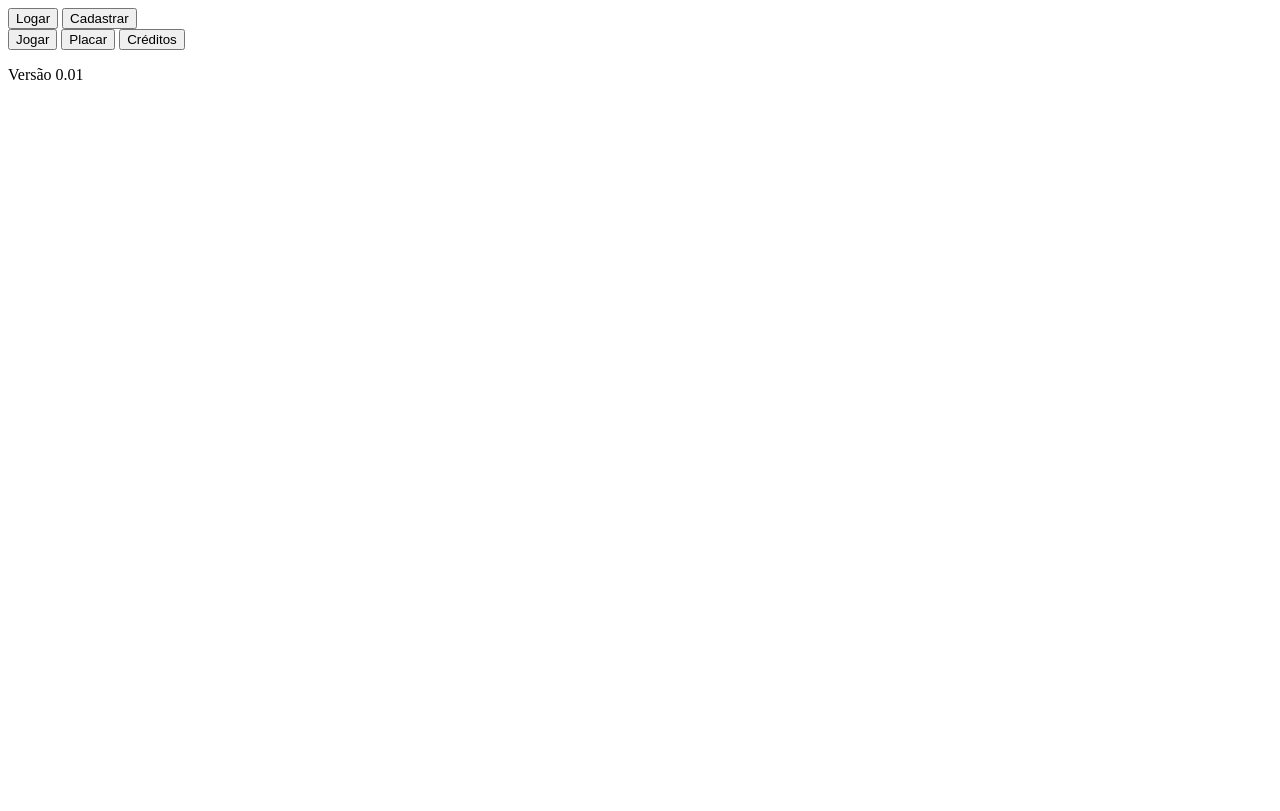
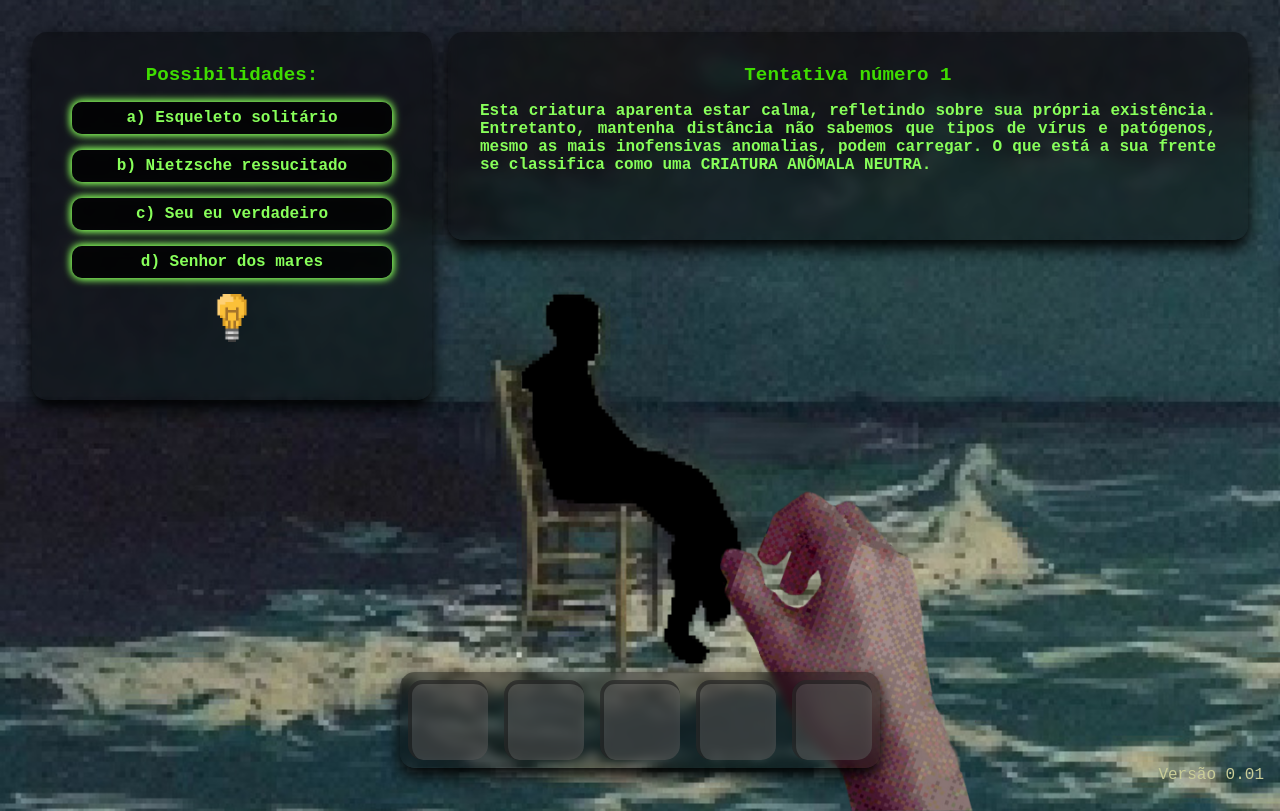
Before and after one commit to FranciscoSilv4a/Dont-Look-at-Me, a PHP site: page /lvl1.php in a window 1280 px wide. Before the commit the page ends 80 px from the top, so only its background shows below. Run offline with PHP 8.4, Linux system fonts and the light colour scheme.

Commit message:
primeira fase

```diff
--- /dev/null
+++ b/js/events.js
@@ -0,0 +1,19 @@
+// animações da mão
+function pointerHand() {
+    let hand = document.querySelector('.hand');
+    hand.style.backgroundImage = "url('issets/handPointer.png')";
+}
+function normalHand() {
+    let hand = document.querySelector('.hand');
+    hand.style.backgroundImage = "url('issets/handIcon.png')";
+}
+
+// abrir e fechar a aba de dicas
+function openDicas() {
+    let dicaContainer = document.querySelector(".dicaContainer");
+    dicaContainer.style.display = "flex";
+}
+function closeDicas() {
+    let dicaContainer = document.querySelector(".dicaContainer");
+    dicaContainer.style.display = "none";
+}
--- a/lvl1.php
+++ b/lvl1.php
@@ -9,19 +9,51 @@
     <meta name="viewport" content="width=device-width, initial-scale=1.0">
     <title>Nível 1</title>
     <link rel="stylesheet" href="style/lvl1.css">
-    <script defer src="js/index.js"></script>
+    <script defer src="js/lvl1.js.js"></script>
+    <script defer src="js/events.js"></script>
 </head>
 <body>
     <div class="mainContainer">
-        <div class="title"></div>
-        <div class="contUser">
-            <button class="btn" id="btnLogin">Logar</button>
-            <button class="btn" id="btnCadastro">Cadastrar</button>
-        </div>
-        <button class="btn" id="btnJogar">Jogar</button>
-        <button class="btn" id="btnPlacar">Placar</button>
-        <button class="btn" id="btnCreditos">Créditos</button>
+        <div class="title">Tentativa número 1</div>
+        <p class="txt">
+            Esta criatura aparenta estar calma, refletindo sobre sua própria existência. Entretanto, mantenha distância
+            não sabemos que tipos de vírus e patógenos, mesmo as mais inofensivas anomalias, podem carregar.
+             O que está a sua frente
+            se classifica como uma CRIATURA ANÔMALA NEUTRA.
+        </p>
     </div>
+    <div class="btnContainer">
+        <p class="title">
+            Possibilidades:
+        </p>
+        <button class="btn" id="btnA" onmouseover="pointerHand()" onmouseout="normalHand()">a) Esqueleto solitário</button>
+        <button class="btn" id="btnB" onmouseover="pointerHand()" onmouseout="normalHand()">b) Nietzsche ressucitado</button>
+        <button class="btn" id="btnC" onmouseover="pointerHand()" onmouseout="normalHand()">c) Seu eu verdadeiro</button>
+        <button class="btn" id="btnC" onmouseover="pointerHand()" onmouseout="normalHand()">d) Senhor dos mares</button>
+        <div class="dica" onmouseover="pointerHand()" onmouseout="normalHand()" onclick="openDicas()"></div>
+    </div>
+    <div class="dicaContainer">
+        <div class="close" onmouseover="pointerHand()" onmouseout="normalHand()" onclick="closeDicas()"></div>
+        <p class="title" id="titleDicas">Dicas</p>
+        <p class="txt">
+            1) A anomalia não está viva, no sentido convencional.
+        </p>
+        <p class="txt">
+            2) A criatura não é uma personificação do abstrato.
+        </p>
+        <p class="txt">
+            3) O alvo não aparenta ter nenhuma autoridade sobre a natureza.
+        </p>
+    </div>
+    <div class="imgBlack"></div>
+    <div class="inventario">
+        <div class="itemInventario" id="item1"></div>
+        <div class="itemInventario" id="item2"></div>
+        <div class="itemInventario" id="item3"></div>
+        <div class="itemInventario" id="item4"></div>
+        <div class="itemInventario" id="item5"></div>
+    </div>
+    <div class="hand"></div>
     <p class="version">Versão 0.01</p>
 </body>
 </html>
--- a/style/lvl1.css
+++ b/style/lvl1.css
@@ -0,0 +1,208 @@
+*, html {
+    margin: 0;
+    padding: 0;
+    box-sizing: border-box;
+    font-family: 'Courier New', Courier, monospace;
+}
+*, html {
+    margin: 0;
+    padding: 0;
+    box-sizing: border-box;
+    font-family: 'Courier New', Courier, monospace;
+}
+body {
+    display: flex;
+    justify-content: center;
+    align-items: center;
+    height: 100vh;
+    width: 100%;
+    background-image: url(../issets/solitarySkeletonPixelated.jpeg);
+    background-size:cover;
+    background-repeat: no-repeat;
+    background-position: center;
+    overflow: hidden;
+    position: relative;
+}
+.imgBlack {
+    position: absolute;
+    height: 100%;
+    width: 100%;
+    background-image: url(../issets/solitarySkeletonMask.png);
+    background-size: cover;
+    background-repeat: no-repeat;
+    background-position: center;
+    transform: translateY(-0.5rem);
+    z-index: -1;
+}
+.hand {
+    position: absolute;
+    height: 20rem;
+    width: 20rem;
+    bottom: 0;
+    right: 15rem;
+    background-image: url(../issets/handIcon.png);
+    background-size: contain;
+    background-repeat: no-repeat;
+    z-index: -1;
+    animation: movingHand 3s ease infinite;
+}
+.version {
+    position: absolute;
+    right: 1rem;
+    bottom: 1rem;
+    color: #c8cc98;
+}
+.mainContainer {
+    display: flex;
+    flex-direction: column;
+    justify-content: flex-start;
+    align-items: center;
+    flex-wrap: wrap;
+    padding: 2rem;
+    row-gap: 1rem;
+    height: 13rem;
+    width: 50rem;
+    right: 2rem;
+    top: 2rem;
+    border-radius: 15px;
+    background-color: rgba(0, 0, 0, 0.4);
+    backdrop-filter: blur(5px);
+    box-shadow: 0rem 0.5rem 1rem black;
+    position: absolute;
+}
+.title {
+    text-align: center;
+    color: #3fdd00;
+    font-size: larger;
+    font-weight: bolder;
+}
+.txt {
+    width: 100%;
+    text-align: justify;
+    color: #88ff5a;
+    font-weight: bold;
+}
+.btnContainer {
+    display: flex;
+    flex-direction: column;
+    justify-content: flex-start;
+    align-items: center;
+    flex-wrap: wrap;
+    padding: 2rem;
+    row-gap: 1rem;
+    height: 23rem;
+    width: 25rem;
+    left: 2rem;
+    top: 2rem;
+    border-radius: 15px;
+    background-color: rgba(0, 0, 0, 0.4);
+    backdrop-filter: blur(5px);
+    box-shadow: 0rem 0.5rem 1rem black;
+    position: absolute;
+}
+.btn {
+    text-align: center;
+    height: 2rem;
+    width: 20rem;
+    background-color: rgba(0, 0, 0, 0.7);
+    backdrop-filter: blur(5px);
+    box-shadow: 1px 1px 0.5rem #88ff5a, -1px -1px 0.5rem #88ff5a;
+    border-radius: 10px;
+    border-style: none;
+    font-size:medium;
+    font-weight: bold;
+    color: #88ff5a;
+    cursor: pointer;
+    transition: all 0.25s;
+}
+.btn:hover {
+    height: 3rem;
+    width: 21rem;
+}
+.dica {
+    height: 3rem;
+    width: 3rem;
+    border-radius: 10px;
+    background-image: url(../issets/lightBulb.webp);
+    background-size: contain;
+    background-repeat: no-repeat;
+    cursor: pointer;
+    transition: all 0.25s;
+}
+.dica:hover {
+    height: 4rem;
+    width: 4rem;
+}
+.dicaContainer {
+    display: none;
+    flex-direction: column;
+    justify-content: center;
+    align-items: center;
+    flex-wrap: wrap;
+    padding: 2rem;
+    row-gap: 1rem;
+    height: 20rem;
+    width: 25rem;
+    left: 2rem;
+    bottom: 2rem;
+    border-radius: 15px;
+    background-color: rgba(0, 0, 0, 0.4);
+    backdrop-filter: blur(5px);
+    box-shadow: 0rem 0.5rem 1rem black;
+    position: absolute;
+}
+#titleDicas {
+    position: absolute;
+    top: 2rem;
+}
+.close {
+    height: 2rem;
+    width: 2rem;
+    position: absolute;
+    right: 2rem;
+    top: 2rem;
+    background-image: url("../issets/closeIcon.png");
+    background-size: contain;
+    background-repeat: no-repeat;
+    cursor: pointer;
+    transition: all 0.25s;
+}
+.inventario {
+    display: flex;
+    flex-direction: column;
+    justify-content: space-evenly;
+    align-items: center;
+    bottom: 2rem;
+    flex-wrap: wrap;
+    row-gap: 1rem;
+    height: 6rem;
+    width: 30rem;
+    border-radius: 15px;
+    background-color: rgba(0, 0, 0, 0.4);
+    backdrop-filter: blur(5px);
+    box-shadow: 0rem 0.5rem 1rem black;
+    position: absolute;
+}
+.itemInventario {
+    display: flex;
+    justify-content: center;
+    align-items: center;
+    bottom: 2rem;
+    flex-wrap: wrap;
+    height: 5rem;
+    width: 5rem;
+    border-radius: 15px;
+    border-top: 4px solid rgba(0, 0, 0, 0.4);
+    border-left: 4px solid rgba(0, 0, 0, 0.4);
+    background-color: rgba(117, 117, 117, 0.4);
+    backdrop-filter: blur(5px);
+}
+
+@keyframes movingHand {
+    50% {
+        transform: translateY(1rem);
+    }
+    100% {
+        transform: translateY(0);
+    }
+}
```
Also changed, not shown: issets/closeIcon.png (added), issets/handIcon.png (added), issets/handPointer.png (added), issets/lightBulb.webp (added), issets/lightBulbIcon.webp (added), issets/skullBlack.png (added), issets/solitarySkeletonBlack.jpeg (added), issets/solitarySkeletonMask.png (added), issets/solitarySkeletonPixelated.jpeg (added).
